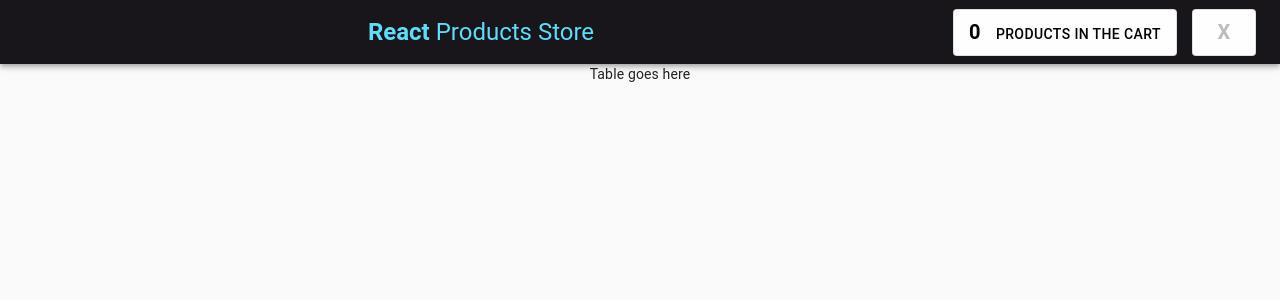
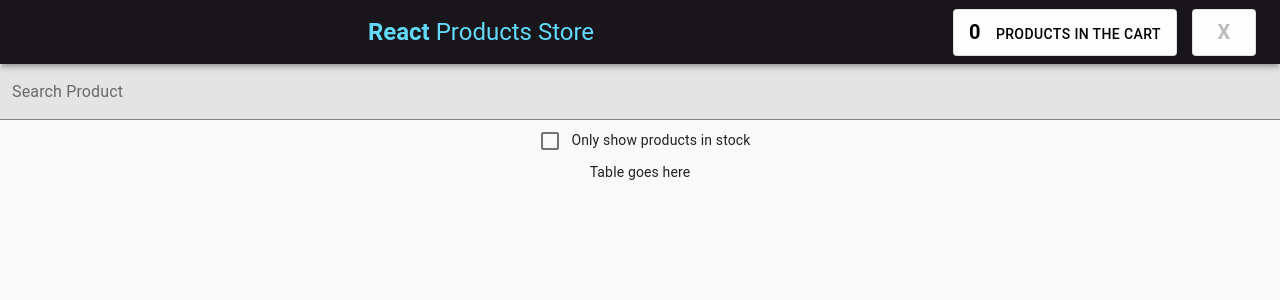
Before and after one commit to sagrath23/psl-react-course, a React (Create React App) app: page / in a window 1280 px wide. Shown: the top 300 px of the page. Built offline with nearby package versions, Linux system fonts and the light colour scheme; no server answers.

Commit message:
add context to handle filtering in product list

```diff
--- /dev/null
+++ b/src/components/FilterableProductList/filterableProductList.js
@@ -0,0 +1,10 @@
+import React from 'react';
+import { ProductListTable } from '../ProductListTable';
+import { SearchBar } from '../SearchBar';
+
+export const FilterableProductList = () => (
+  <div>
+    <SearchBar />
+    <ProductListTable />
+  </div>
+);
--- /dev/null
+++ b/src/components/FilterableProductList/index.js
@@ -0,0 +1 @@
+export * from './filterableProductList';
--- a/src/components/ProductListTable/productListTable.js
+++ b/src/components/ProductListTable/productListTable.js
@@ -1,13 +1,13 @@
-import React, { useEffect } from 'react';
+import React, { useEffect, useContext } from 'react';
 import { useDispatch, useSelector } from 'react-redux';
 import { productListSelector } from '../../selectors';
 import { actions } from '../../store/domains';
+import { FilterContext } from '../../pages';
 
 export const ProductListTable = () => {
   const dispatch = useDispatch();
   const list = useSelector(productListSelector);
-
-  console.log(list);
+  const context = useContext(FilterContext);
 
   useEffect(() => {
     dispatch(actions.productListRequest());
--- /dev/null
+++ b/src/components/SearchBar/SearchBar.js
@@ -0,0 +1,51 @@
+import React, { useContext, useState } from 'react';
+import TextField from '@material-ui/core/TextField';
+import Checkbox from '@material-ui/core/Checkbox';
+import { FilterContext } from '../../pages';
+
+export const SearchBar = () => {
+  const { filterContext, setFilterContext } = useContext(FilterContext);
+  const [filterText, setFilterText] = useState(filterContext.productName);
+  const [isStockOnly, setIsStockOnly] = useState(filterContext.inStock);
+  const filterValueChanged = (event) => {
+    // extract value from input event
+    const value = event.target.value;
+    // set value for SearchBar
+    setFilterText(value);
+    // set new value for context
+    setFilterContext({
+      ...filterContext,
+      productName: value
+    });
+  };
+  const stockOnlyValueChanged = () => {
+    const value = !isStockOnly;
+    // set check value
+    setIsStockOnly(value);
+    // set new value for context
+    setFilterContext({
+      ...filterContext,
+      inStock: value
+    });
+  };
+
+  return (
+    <form>
+      <TextField
+        label="Search Product"
+        variant="filled"
+        value={filterText}
+        type="text"
+        onChange={filterValueChanged}
+        fullWidth
+      />
+      <br />
+      <Checkbox
+        color="primary"
+        checked={isStockOnly}
+        onChange={stockOnlyValueChanged}
+      />
+      Only show products in stock
+    </form>
+  )
+}
--- /dev/null
+++ b/src/components/SearchBar/index.js
@@ -0,0 +1 @@
+export * from './SearchBar';
--- a/src/pages/productList.js
+++ b/src/pages/productList.js
@@ -1,8 +1,20 @@
-import React from 'react';
-import { ProductListTable } from '../components/ProductListTable';
+import React, { createContext, useState } from 'react';
+import { FilterableProductList as ProductListTable } from '../components/FilterableProductList';
 
-export const ProductList = () => (
-  <div>
-    <ProductListTable />
-  </div>
-);
+export const FilterContext = createContext({ filterContext: {}, setFilterContext: () => {}});
+
+export const ProductList = () => {
+  const [filterContext, setFilterContext] = useState({ inStock: false, productName: '' });
+  const filterContextValue = {
+    filterContext,
+    setFilterContext
+  };
+
+  return (
+    <div>
+      <FilterContext.Provider value={filterContextValue}>
+        <ProductListTable />
+      </FilterContext.Provider>
+    </div>
+  );
+};
```
